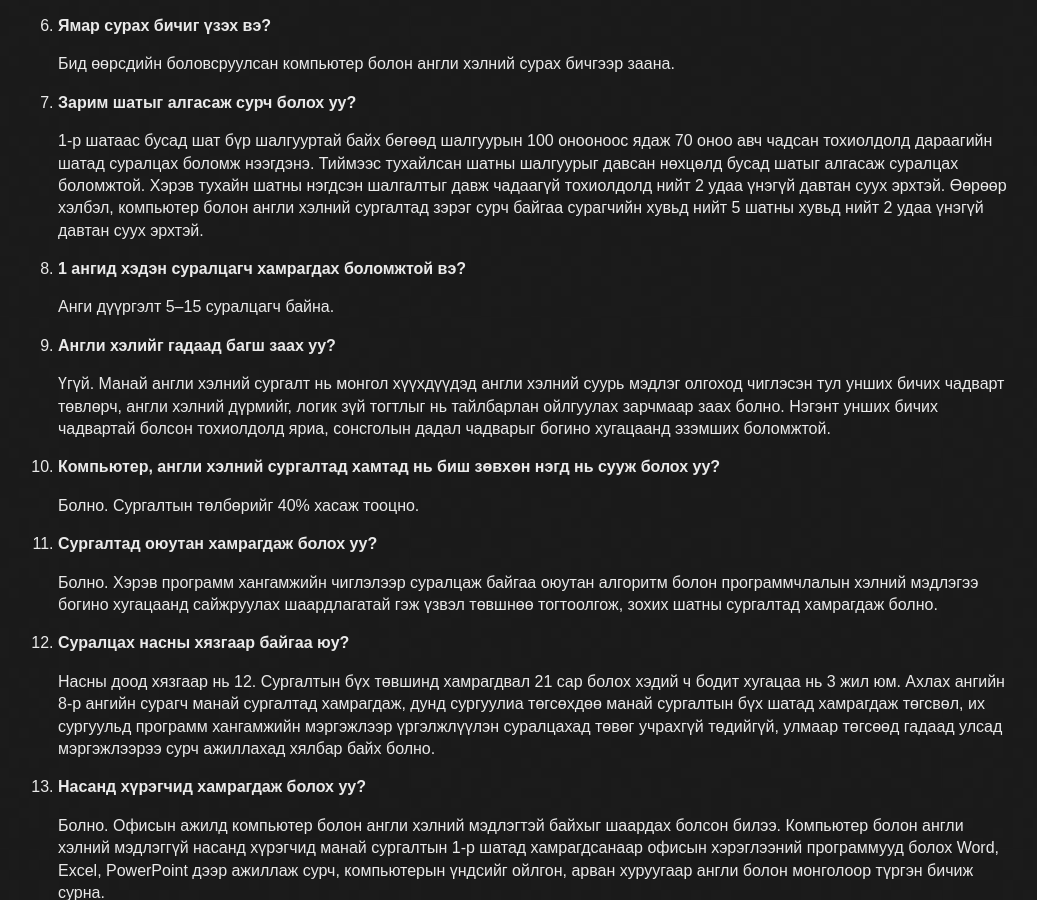
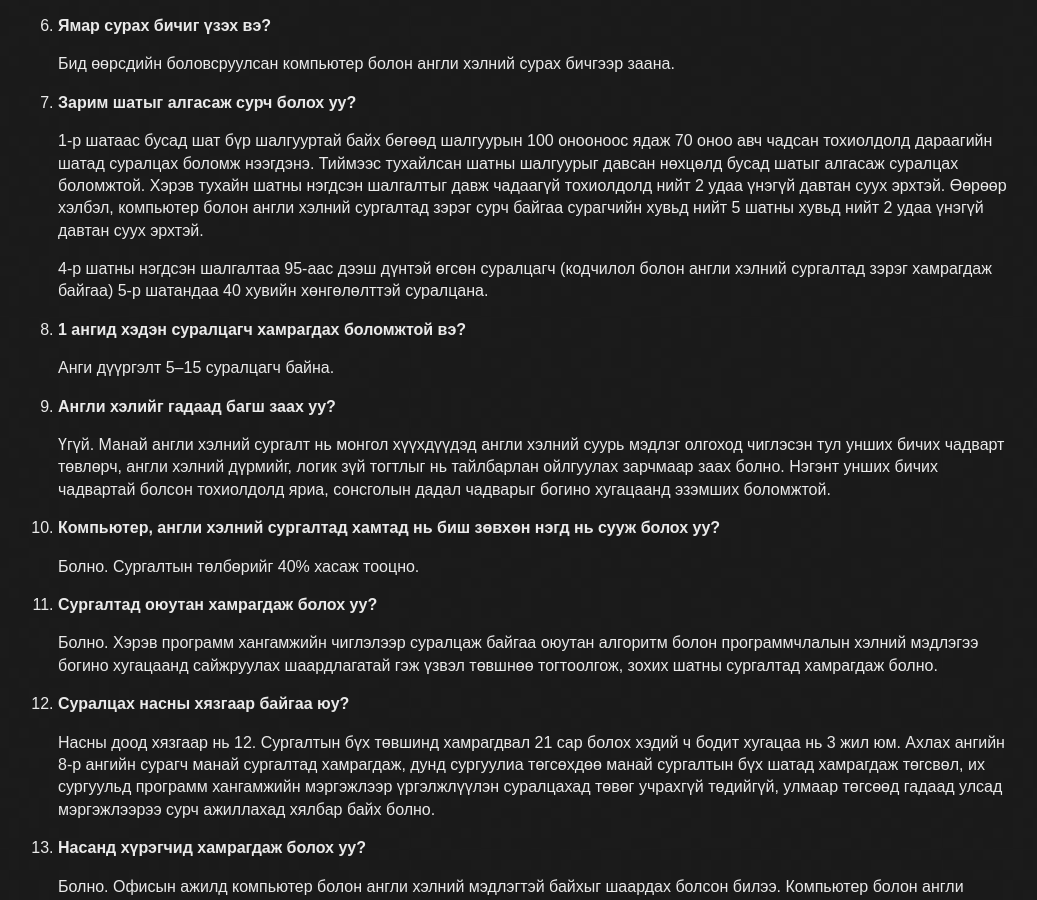
Before and after one commit to ganaatulgaa/corecode, a Jekyll site: the page built from faq.md, in a window 1280 px wide and 900 px high, scrolled down 747 px. Shown: the whole window, without its empty margins (122-1159 px from the left). Built offline with Jekyll 4.4.1, drawn with Linux system fonts in a browser that asks for light colours; our own code applies the rules of GitHub Pages for plain Markdown files.

Commit message:
Update faq.md

```diff
--- a/faq.md
+++ b/faq.md
@@ -31,6 +31,8 @@ layout: default
 1. **Зарим шатыг алгасаж сурч болох уу?**
 
    1-р шатаас бусад шат бүр шалгууртай байх бөгөөд шалгуурын 100 онооноос ядаж 70 оноо авч чадсан тохиолдолд дараагийн шатад суралцах боломж нээгдэнэ. Тиймээс тухайлсан шатны шалгуурыг давсан нөхцөлд бусад шатыг алгасаж суралцах боломжтой. Хэрэв тухайн шатны нэгдсэн шалгалтыг давж чадаагүй тохиолдолд нийт 2 удаа үнэгүй давтан суух эрхтэй. Өөрөөр хэлбэл, компьютер болон англи хэлний сургалтад зэрэг сурч байгаа сурагчийн хувьд нийт 5 шатны хувьд нийт 2 удаа үнэгүй давтан суух эрхтэй.
+
+   4-р шатны нэгдсэн шалгалтаа 95-аас дээш дүнтэй өгсөн суралцагч (кодчилол болон англи хэлний сургалтад зэрэг хамрагдаж байгаа) 5-р шатандаа 40 хувийн хөнгөлөлттэй суралцана.
 
 1. **1 ангид хэдэн суралцагч хамрагдах боломжтой вэ?**
 
```
